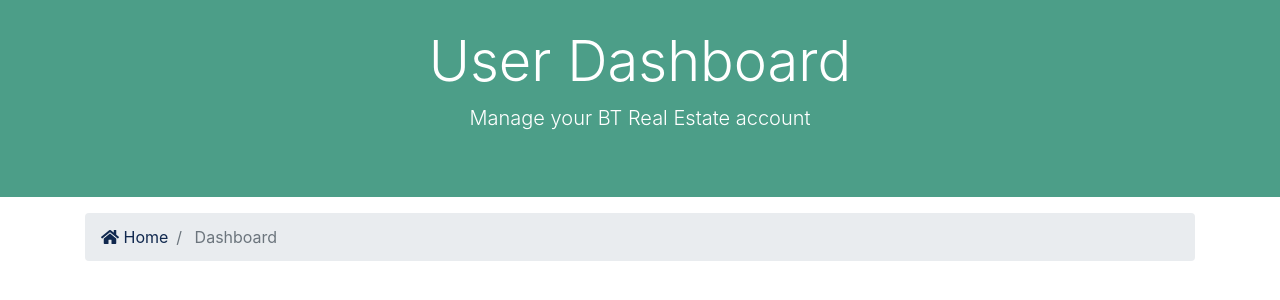
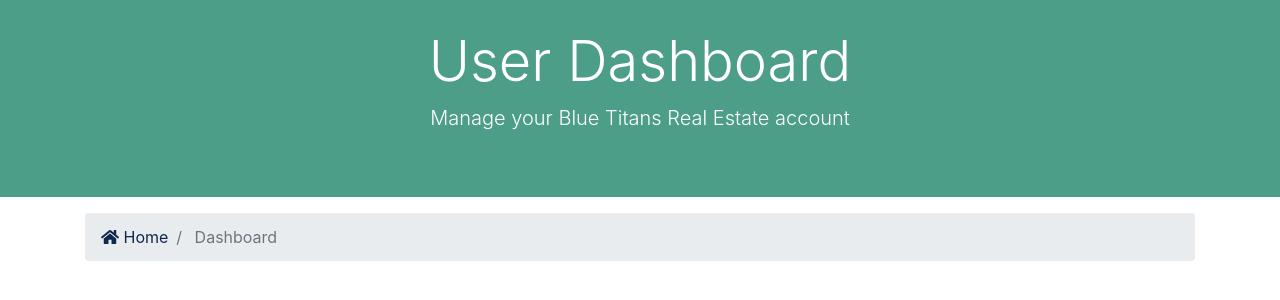
Before and after one commit to SanketPanchal/btre-project, a Django app: page /accounts/dashboard in a window 1280 px wide. Shown: the part 148-448 px from the top of the page. Run offline with Django 3.2, Linux system fonts and the light colour scheme; data that the repository does not hold is empty; some libraries are stand-ins or nearby versions.

Commit message:
everything except Email feature

```diff
--- a/contacts/views.py
+++ b/contacts/views.py
@@ -25,13 +25,13 @@
     contact = Contact(listing=listing, listing_id=listing_id, name=name, email=email, phone=phone, message=message, user_id=user_id )
 
     contact.save()
-
+    # Dear future Sanket READ the end of btre/accounts.py  from past Sanket
     # Send email
     # send_mail(
     #   'Property Listing Inquiry',
     #   'There has been an inquiry for ' + listing + '. Sign into the admin panel for more info',
-    #   'traversy.brad@gmail.com',
-    #   [realtor_email, 'techguyinfo@gmail.com'],
+    #   'hellosanket@gmail.com',
+    #   [realtor_email, 'psan3954@uni.sydney.edu.au'],
     #   fail_silently=False
     # )
 
--- a/templates/accounts/dashboard.html
+++ b/templates/accounts/dashboard.html
@@ -8,7 +8,7 @@
       <div class="row text-center">
         <div class="col-md-12">
           <h1 class="display-4">User Dashboard</h1>
-          <p class="lead">Manage your BT Real Estate account</p>
+          <p class="lead">Manage your Blue Titans Real Estate account</p>
         </div>
       </div>
     </div>
```
Also changed, not shown: btre/settings.py (+12 -0 lines), accounts/views.py (line endings or trailing spaces).
